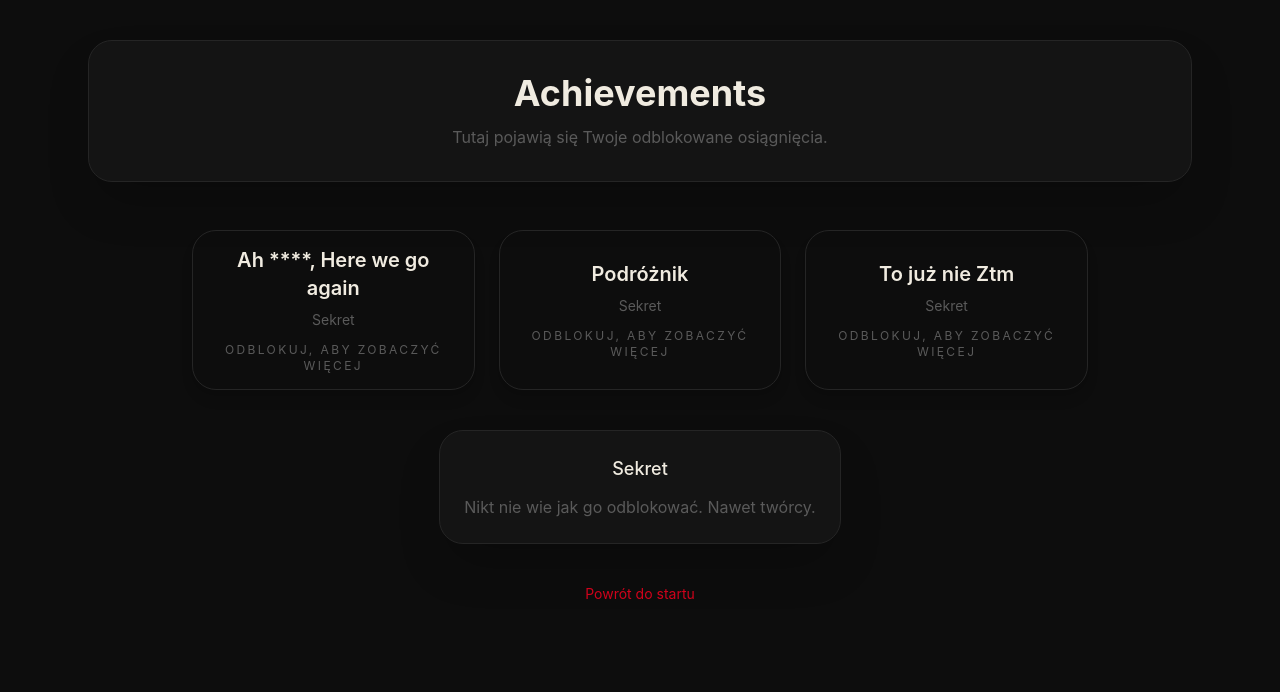
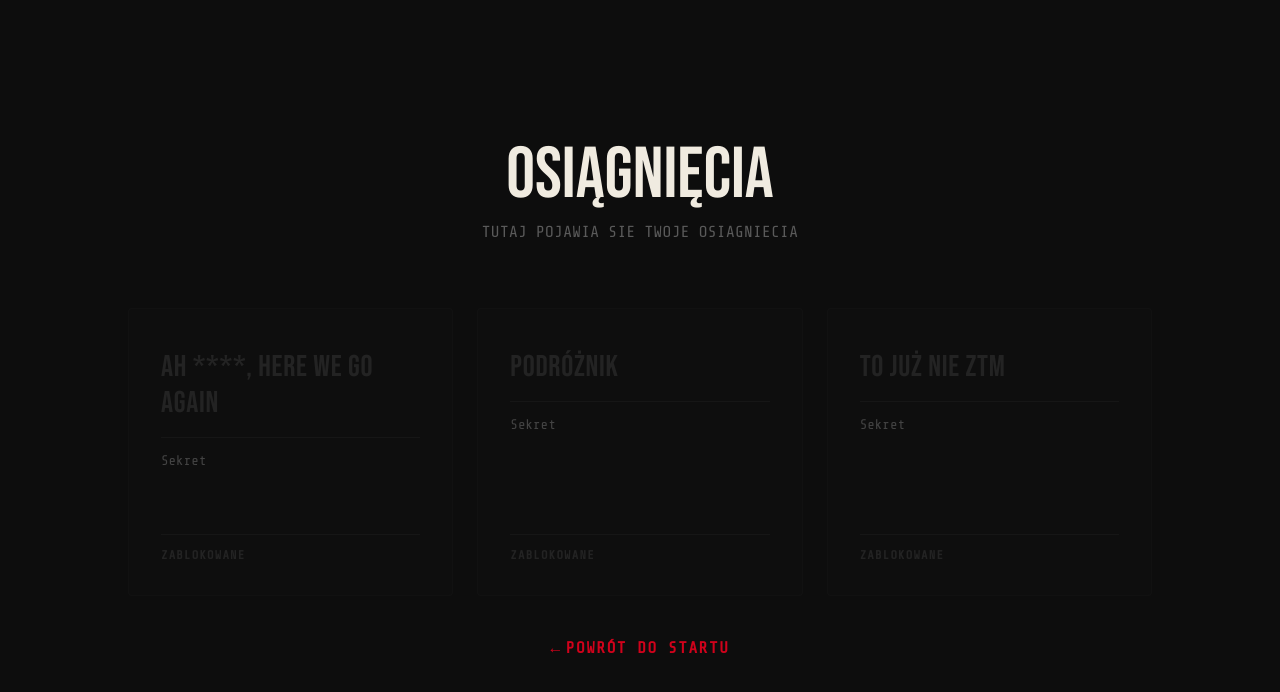
Before and after one commit to MajewskiAdrian/ztmdle, a React (Vite) app in the folder frontend/: page /achievements in a window 1280 px wide. Shown: the top 692 px of the page. Built offline with nearby package versions, Linux system fonts and the light colour scheme.

Commit message:
style: new design for achievements page

```diff
--- a/frontend/src/pages/Achievments.jsx
+++ b/frontend/src/pages/Achievments.jsx
@@ -51,52 +51,57 @@ export default function Achievments() {
   const isUnlocked = (id) => achievements.some((achievement) => achievement.id === id)
 
   return (
-    <div className="min-h-screen bg-bg text-text">
-      <div className="max-w-6xl mx-auto px-6 py-10">
-        <header className="mb-12 rounded-3xl border border-border bg-panel p-8 shadow-2xl">
-          <h1 className="text-4xl font-bold text-center mb-3">Achievements</h1>
-          <p className="text-center text-muted">
-            Tutaj pojawią się Twoje odblokowane osiągnięcia.
+    <div className="min-h-screen bg-bg text-text flex flex-col items-center justify-center p-6 sm:p-12">
+
+      <div className="max-w-3xl text-center mb-16">
+        <h1 className="text-6xl sm:text-7xl font-bebas mb-2">
+          OSIĄGNIĘCIA
+        </h1>
+        <p className="font-share text-s tracking-wide text-muted uppercase">
+          TUTAJ POJAWIA SIE TWOJE OSIAGNIECIA
         </p>
-        </header>
+      </div>
 
-        <main className="flex flex-col items-center gap-10">
-          <div className="grid w-full max-w-4xl grid-cols-1 gap-6 sm:grid-cols-3">
+      <div className="grid w-full max-w-5xl grid-cols-1 gap-6 sm:grid-cols-3 mb-10">
         {ACHIEVEMENT_DEFINITIONS.map((item) => {
           const unlocked = isUnlocked(item.id)
           return (
             <div
               key={item.id}
-                  className={`h-40 rounded-3xl border p-6 flex flex-col items-center justify-center text-center shadow-lg ${
-                    unlocked ? 'border-amber bg-amber/10' : 'border-border bg-surface'
+              className={`group relative flex flex-col justify-between border p-8 h-72 rounded-sm overflow-hidden transition-all duration-200 ${
+                unlocked
+                  ? 'border-amber bg-panel hover:-translate-y-1'
+                  : 'border-panel2/40 bg-panel/40 opacity-70'
               }`}
             >
-                  <span className="text-xl font-semibold">{item.title}</span>
-                  <span className={`text-sm mt-2 ${unlocked ? 'text-text' : 'text-muted'}`}>
+
+              <div>
+                <h2 className={`font-bebas text-3xl tracking-wide mt-2 transition-colors duration-200 ${unlocked ? 'group-hover:text-amber' : 'text-muted/40'}`}>
+                  {item.title}
+                </h2>
+                <p className="font-share text-sm text-muted leading-relaxed mt-4 pt-3 border-t border-panel2">
                   {unlocked ? item.description : item.lockedText}
-                  </span>
-                  {!unlocked && (
-                    <span className="text-xs uppercase tracking-[0.2em] text-muted mt-3">
-                      Odblokuj, aby zobaczyć więcej
-                    </span>
+                </p>
+              </div>
+
+              <div className={`font-share text-xs tracking-widest font-bold pt-3 mt-auto border-t border-panel2 uppercase ${unlocked ? 'text-text' : 'text-muted/40'}`}>
+                {unlocked ? (
+                  <span className="text-amber">STATUS: ODBLOKOWANE</span>
+                ) : (
+                  <span>ZABLOKOWANE</span>
                 )}
+              </div>
             </div>
           )
         })}
       </div>
-
-          <div className="max-w-3xl rounded-3xl border border-border bg-panel p-6 text-center shadow-2xl">
-            <p className="text-lg font-medium">Sekret</p>
-            <p className="mt-3 text-muted">
-              Nikt nie wie jak go odblokować. Nawet twórcy.
-            </p>
+      <div className="font-share text-s tracking-widest font-bold flex items-center gap-2 uppercase">
+        <Link to="/" className="text-red hover:underline group">
+          <span className="inline-block transition-transform duration-200 group-hover:-translate-x-1.5 mr-1">←</span>
+          Powrót do startu
+        </Link>
       </div>
 
-          <div className="text-center text-sm text-muted">
-            <Link to="/" className="text-red hover:underline">Powrót do startu</Link>
-          </div>
-        </main>
-      </div>
     </div>
   )
 }
--- a/frontend/src/pages/HomePage.jsx
+++ b/frontend/src/pages/HomePage.jsx
@@ -2,7 +2,7 @@ import { Link } from 'react-router-dom'
 
 export default function HomePage() {
   return (
-    <div className="min-h-screen bg-bg text-text flex flex-col items-center justify-center p-6 sm:p-12 selection:bg-red selection:text-white">
+    <div className="min-h-screen bg-bg text-text flex flex-col items-center justify-center p-6 sm:p-12">
 
       <div className="max-w-3xl text-center mb-16">
         <h1 className="text-6xl sm:text-7xl font-bebas mb-2">
@@ -17,7 +17,7 @@ export default function HomePage() {
 
         <Link
           to="/freeplay"
-          className="group relative flex flex-col justify-between border border-panel2 bg-panel p-10 h-[30rem] transition-all duration-200 hover:border-red hover:-translate-y-1.5 rounded-sm overflow-hidden"
+          className="group relative flex flex-col justify-between border border-panel2 bg-panel p-10 h-120 transition-all duration-200 hover:border-red hover:-translate-y-1.5 rounded-sm overflow-hidden"
         >
           <div className="absolute top-3 left-3 w-3 h-3 border-t border-l border-red opacity-0 group-hover:opacity-100 transition-opacity duration-200"></div>
           <div className="absolute bottom-3 right-3 w-3 h-3 border-b border-r border-red opacity-0 group-hover:opacity-100 transition-opacity duration-200"></div>
@@ -41,7 +41,7 @@ export default function HomePage() {
 
         <Link
           to="/geoguessr"
-          className="group relative flex flex-col justify-between border border-panel2 bg-panel p-10 h-[30rem] transition-all duration-200 hover:border-amber hover:-translate-y-1.5 rounded-sm overflow-hidden"
+          className="group relative flex flex-col justify-between border border-panel2 bg-panel p-10 h-120 transition-all duration-200 hover:border-amber hover:-translate-y-1.5 rounded-sm overflow-hidden"
         >
           <div className="absolute top-3 left-3 w-3 h-3 border-t border-l border-amber opacity-0 group-hover:opacity-100 transition-opacity duration-200"></div>
           <div className="absolute bottom-3 right-3 w-3 h-3 border-b border-r border-amber opacity-0 group-hover:opacity-100 transition-opacity duration-200"></div>
```
Lines whose indentation alone changed are shown as unchanged.
